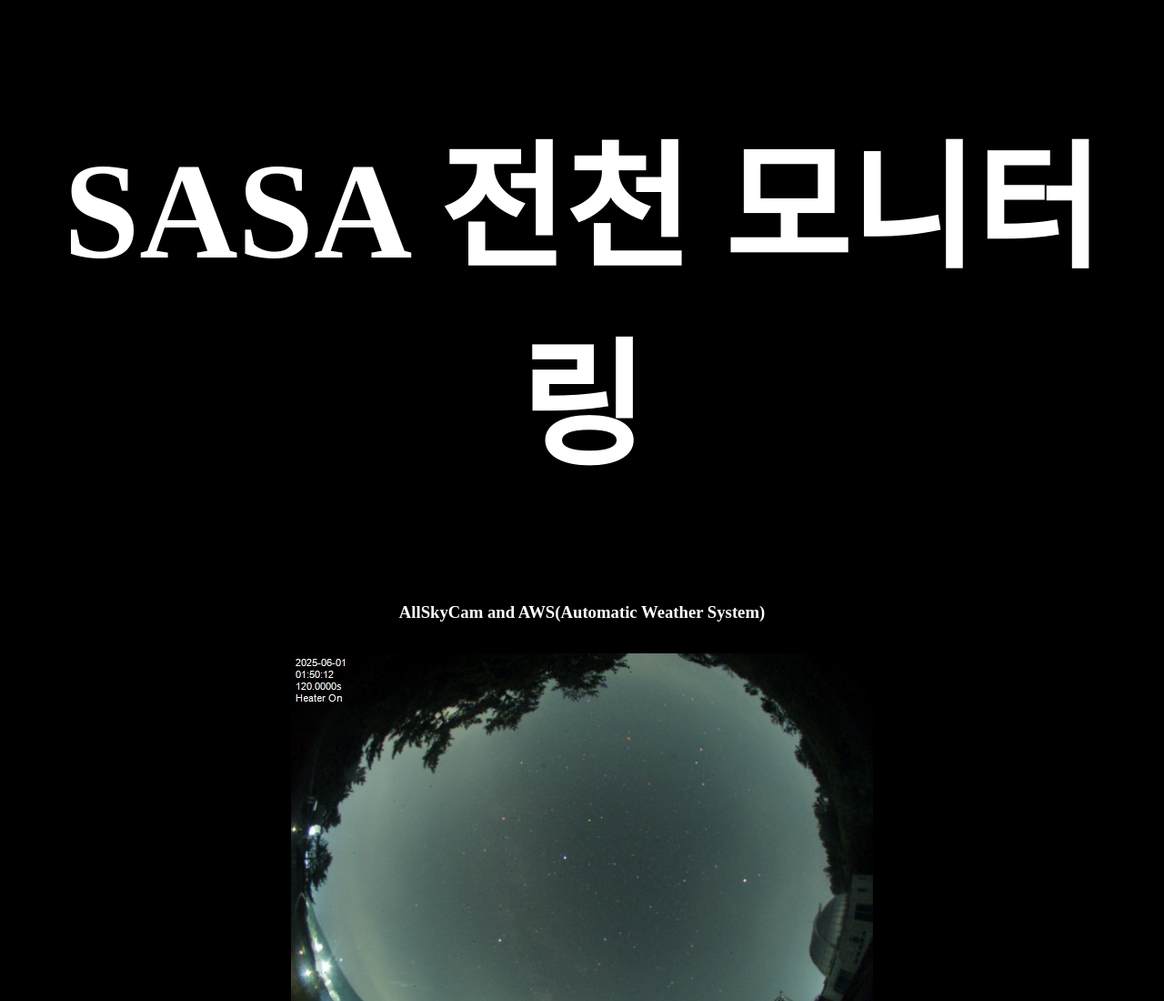
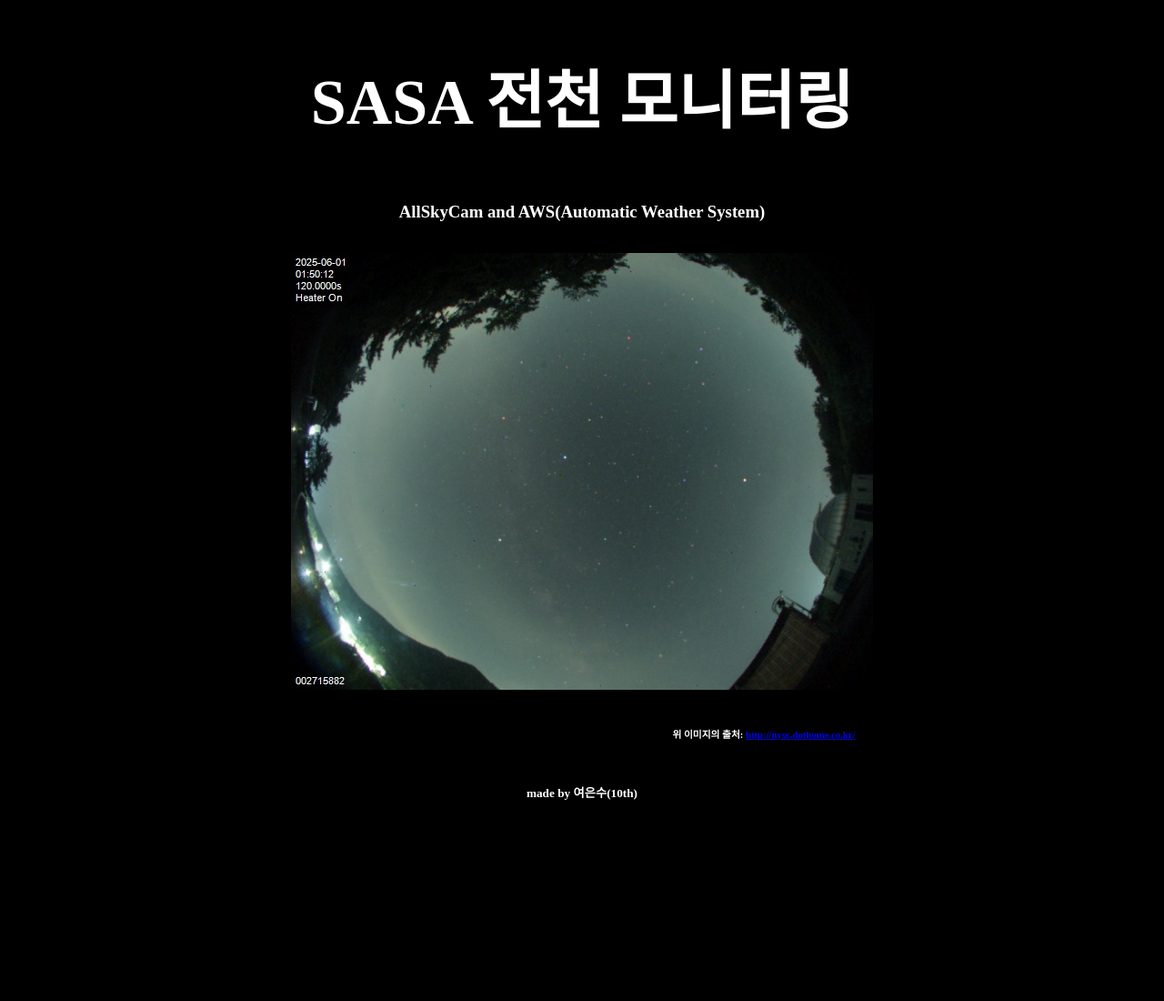
Before and after one commit to yeomong412/SASA-allSkyCam-and-AWS, a plain HTML site: page main.html in a window 1280 px wide. Shown: the top 1100 px of the page at 91% size. After the commit the page ends 911 px from the top, so only its background shows below. Drawn offline with Linux system fonts and the light colour scheme.

Commit message:
여러가지!

```diff
--- a/index.html
+++ b/main.html
@@ -15,7 +15,7 @@
     color: #FFFFFF;
     background-color: #000000;
 ">
-    <h1 style="font-size: 150px;">SASA 전천 모니터링</h1>
+    <h1 style="font-size: 70px;">SASA 전천 모니터링</h1>
     <h3>AllSkyCam and AWS(Automatic Weather System)</h3>
     <p><img src="image.jpg" alt="AllSkyCam captured image"></p>
     <h6 style="position: relative; left: 200;">위 이미지의 출처: <a href="http://nysc.dothome.co.kr/">http://nysc.dothome.co.kr/</a></h6>
```
Also changed, not shown: images/back_rogo.png (added), images/logo.png (added).
